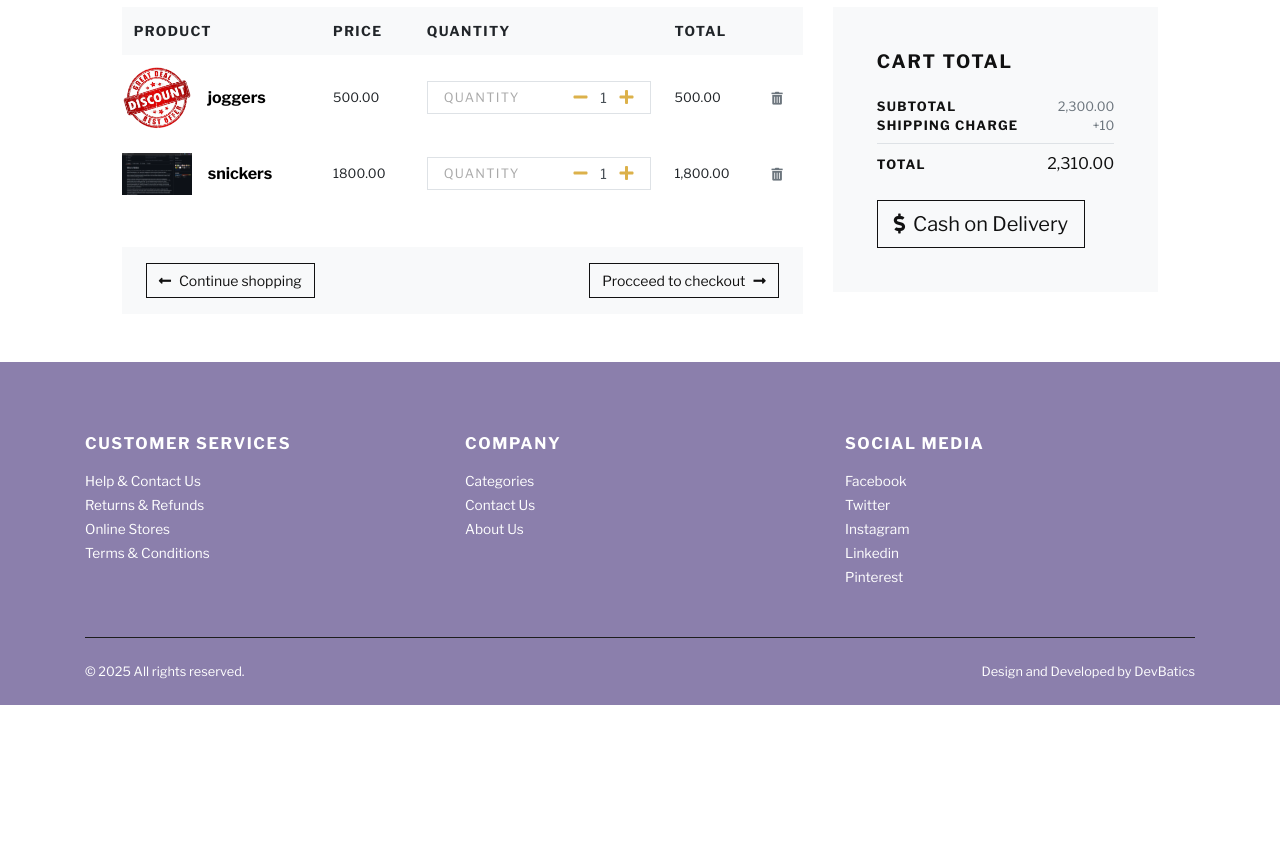
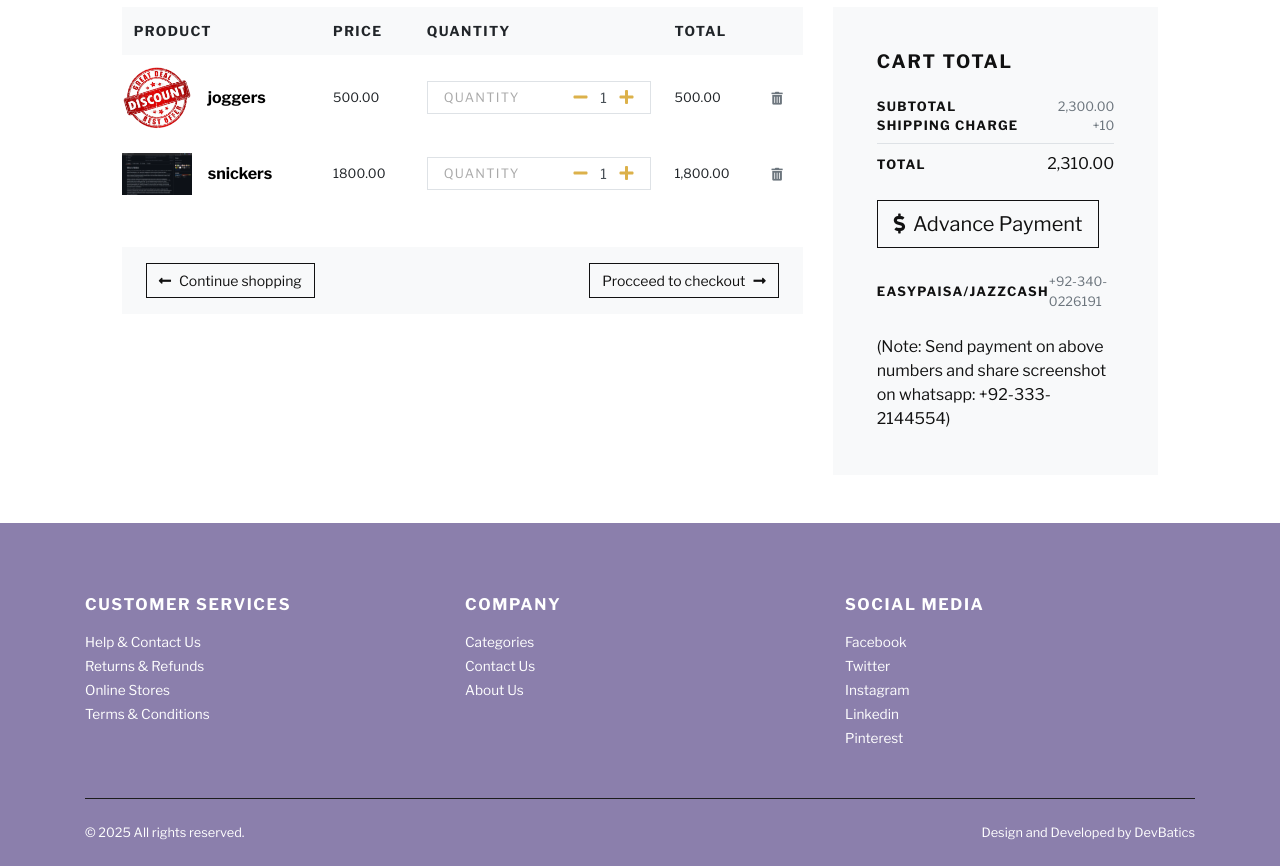
Before and after one commit to noman-ejaz/gullrukh, a Django app: page /cart/ in a window 1280 px wide. Shown: the part 158-1024 px from the top of the page. Before the commit the page ends 863 px from the top, so only its background shows below. Run offline with Django 3.2, Linux system fonts and the light colour scheme; a user stored in the database is signed in; data comes from the database, SQL or seed files in the repository; both versions use the stored data as it was after the commit; data that the repository does not hold is empty; some libraries are stand-ins or nearby versions; some web fonts are replaced.

Commit message:
Chnages done

```diff
--- a/templates/store/cart.html
+++ b/templates/store/cart.html
@@ -131,7 +131,17 @@
                     <div class="text-end" id="paypal-button-container"></div>
 
                     {% comment %} For Cash on Delivery {% endcomment %}
-                    <button type="button" class="btn btn-dark btn-lg btn-outline-dark"> <i class="fas fa-dollar-sign mr-2"></i>Cash on Delivery</button>
+                    <button type="button" class="btn btn-dark btn-lg btn-outline-dark"> <i class="fas fa-dollar-sign mr-2"></i>Advance Payment</button>
+                      <br><br>
+                    <ul class="list-unstyled mb-0">
+                    <li class="d-flex align-items-center justify-content-between"><strong class="text-uppercase small font-weight-bold">Easypaisa/JazzCash</strong><span class="text-muted small">+92-340-0226191</span></li>
+                     <!-- <li class="d-flex align-items-center justify-content-between"><strong class="text-uppercase small font-weight-bold">JazzCash</strong><span class="text-muted small">+92-314-8765342</span></li> -->
+                    </ul>
+                      <br>
+                    <ul class="list-unstyled mb-0">
+                      <li class="d-flex align-items-left">(Note: Send payment on above numbers and share screenshot on whatsapp: +92-333-2144554)</li>
+                    </ul>
+
 
                   </form>
 
```
Also changed, not shown: db.sqlite3.
